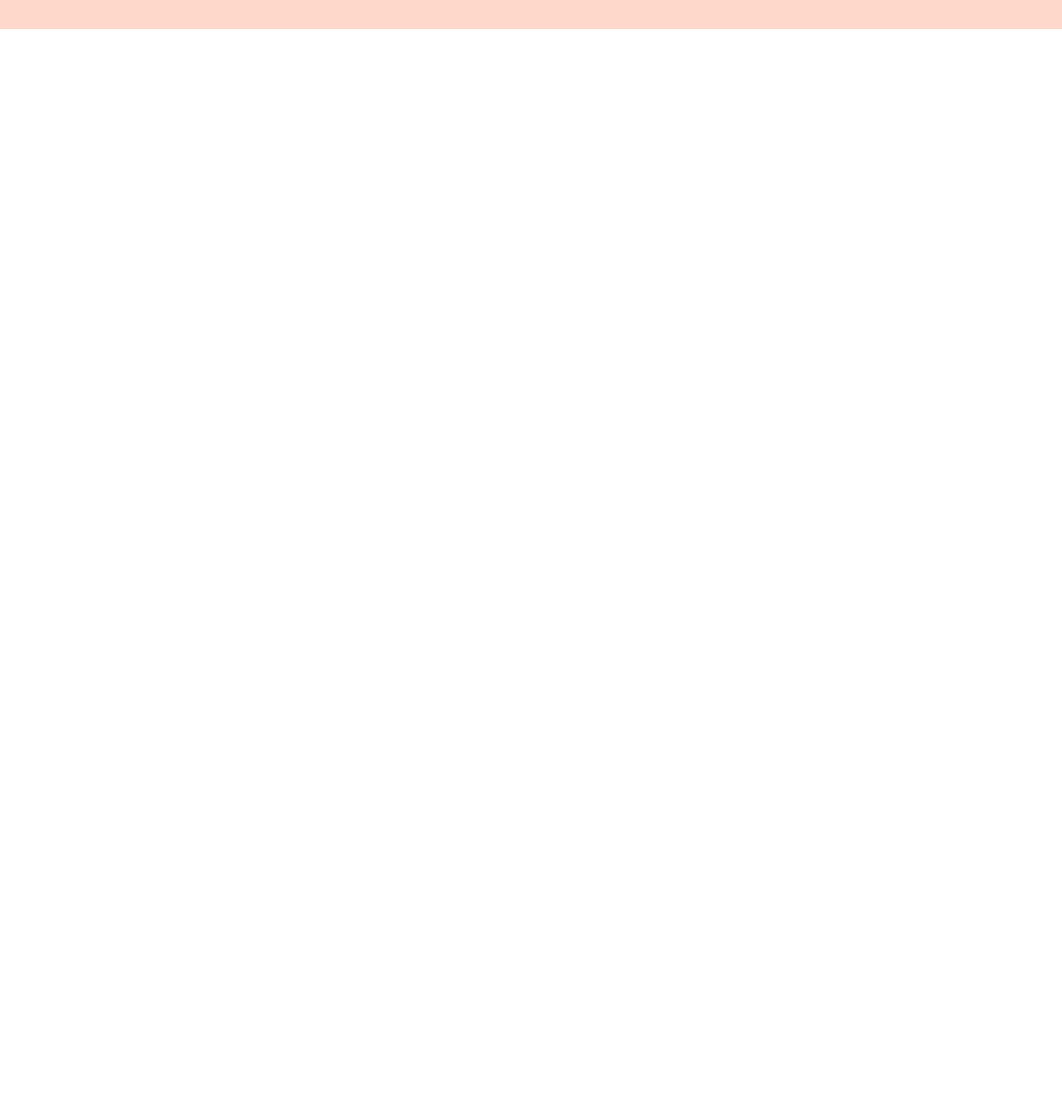
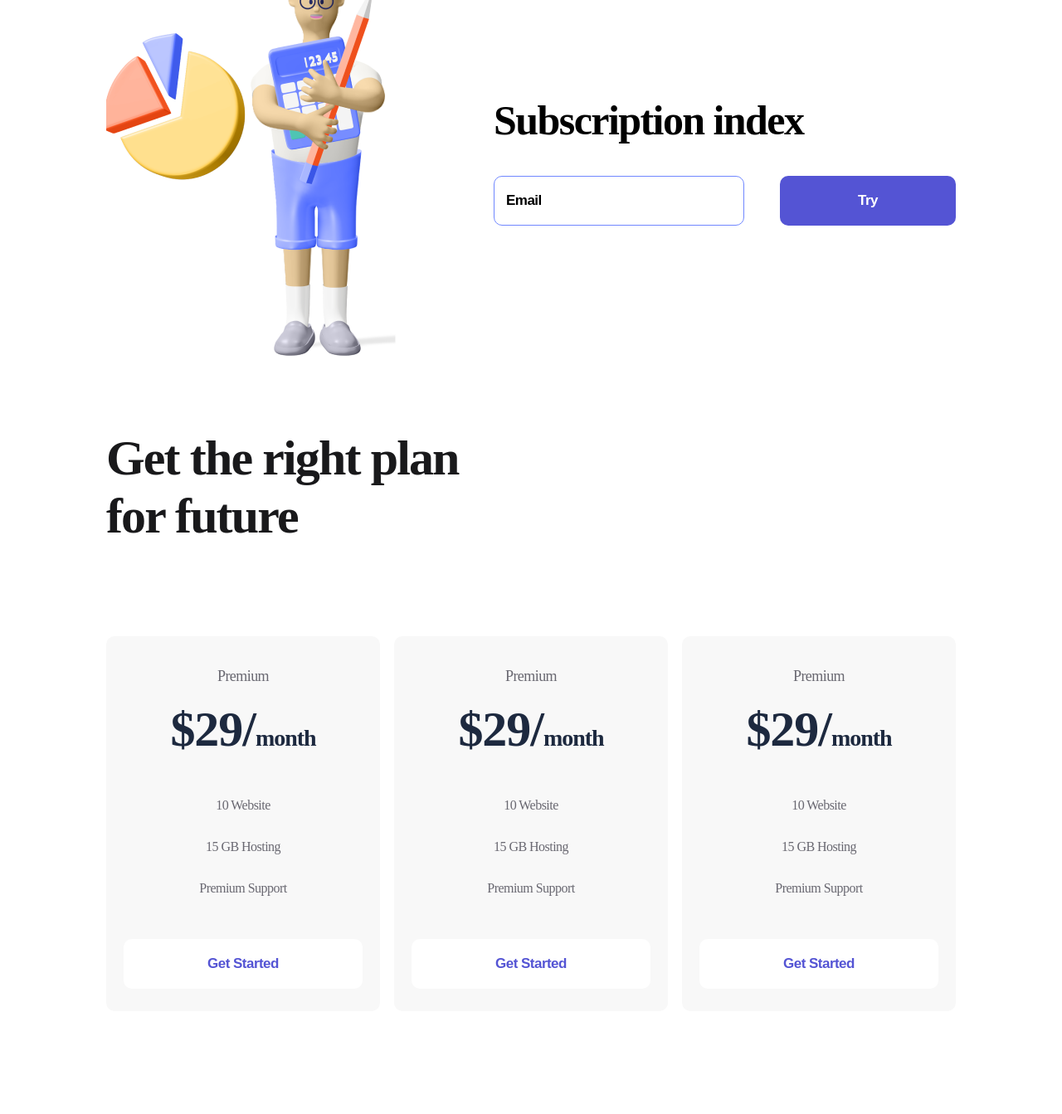
Before and after one commit to Valerka79/logotest, a plain HTML site: page index.html in a window 1280 px wide. Shown: the part 905-2248 px from the top of the page at 83% size. Before the commit the page ends 940 px from the top, so only its background shows below. Drawn offline with nearby package versions, Linux system fonts and the light colour scheme; a web font is replaced by a local one.

Commit message:
Add files via upload

```diff
--- a/index.html
+++ b/index.html
@@ -63,9 +63,98 @@
             </div>
         </div>
         <div>
-            <img src="./images/man1.png" alt="man1">
+            <img src="./images/Hero.png" alt="Hero">
         </div>
     </Section>
+    <section class="container subscribe">
+        <div>
+            <img src="./images/man1.png" alt="">
+        </div>
+        <div>
+            <h2 class="subscribe_text">
+                Subscription index
+            </h2>
+            <form>
+                <input class="input" type="email" placeholder="Email">
+                <button class="btn btn_violet">
+                    Try
+                </button>
+            </form>
+        </div>
+    </section>
+    <section class="container plan">
+        <h2 class="plan_text">
+            Get the right plan for future
+        </h2>
+        <div class="plan_flex">
+            <div class="item">
+                <p class="item_text">
+                    Premium
+                </p>
+                <h3 class="item_title">
+                    $29/<span>month</span>
+                </h3>
+                <ul>
+                    <li class="item_li">
+                        10 Website
+                    </li>
+                    <li class="item_li">
+                        15 GB Hosting
+                    </li>
+                    <li class="item_li">
+                        Premium Support
+                    </li>
+                </ul>
+                <button class="btn btn_item">
+                    Get Started
+                </button>
+            </div>
+            <div class="item">
+                <p class="item_text">
+                    Premium
+                </p>
+                <h3 class="item_title">
+                    $29/<span>month</span>
+                </h3>
+                <ul>
+                    <li class="item_li">
+                        10 Website
+                    </li>
+                    <li class="item_li">
+                        15 GB Hosting
+                    </li>
+                    <li class="item_li">
+                        Premium Support
+                    </li>
+                </ul>
+                <button class="btn btn_item">
+                    Get Started
+                </button>
+            </div>
+            <div class="item">
+                <p class="item_text">
+                    Premium
+                </p>
+                <h3 class="item_title">
+                    $29/<span>month</span>
+                </h3>
+                <ul>
+                    <li class="item_li">
+                        10 Website
+                    </li>
+                    <li class="item_li">
+                        15 GB Hosting
+                    </li>
+                    <li class="item_li">
+                        Premium Support
+                    </li>
+                </ul>
+                <button class="btn btn_item">
+                    Get Started
+                </button>
+            </div>
+        </div>
+    </section>
     <footer class="footer">
         <div class="container footer_flex">
             <div>
--- a/styles.css
+++ b/styles.css
@@ -18,7 +18,7 @@
     background: rgba(255, 113, 67, 0.27);
     padding: 38px 0px 48px;
 }
-.header_flex, .footer_flex, .about {
+.header_flex, .footer_flex, .about, .subscribe, .plan_flex {
     display: flex;
     justify-content: space-between;
     align-items: center;
@@ -71,17 +71,16 @@
     line-height: 77px;
     letter-spacing: -2.50105px;
     color: #19191B;
-    border: 1px solid #000000;
     max-width: 467px;
     margin-bottom: 30px;
     font-family: 'Edu NSW ACT Foundation';
 }
+
 .about_text{
     font-size: 20px;
     line-height: 30px;
     letter-spacing: -0.625263px;
     color: #696871;
-    border: 1px solid #000000;
     text-shadow: 0px 4px 4px rgba(0, 0, 0, 0.25);
     max-width: 464px;
     margin-bottom: 50px;
@@ -106,3 +105,100 @@
     transition: 400ms;
 
 }
+
+.subscribe{
+    margin-bottom: 85px;
+}
+
+.subscribe_text{
+    font-weight: 700;
+    font-size: 50px;
+    line-height: 57px;
+    letter-spacing: -1.56316px;
+    color: #000000;
+    margin-bottom: 38px;
+}
+
+.input{
+    width: 302px;
+    height: 60px;
+    border: 1px solid #7087FF;
+    border-radius: 10px;
+    box-sizing: border-box;
+    padding-left: 14px;
+    margin-right: 39px;
+}
+.input::placeholder, input{
+    font-weight: 700;
+    font-size: 17px;
+    line-height: 22px;
+    letter-spacing: -0.531474px;
+    color: #000000;
+}
+.input:focus{
+    outline: none;
+}
+.plan{
+    margin-bottom: 132px;
+}
+.plan_text{
+    font-weight: 700;
+    font-size: 60px;
+    line-height: 70px;
+    letter-spacing: -1.87579px;
+    color: #19191B;
+    max-width: 504px;
+    margin-bottom: 110px;
+}
+
+.item{
+    width: 330px;
+    background: #F8F8F8;
+    border-radius: 10px;
+    text-align: center;
+    padding: 34px 0px 27px;
+}
+.item:hover{
+    transition: 500ms;
+    background: #FF7143;
+    box-shadow: 0px 32px 34px rgba(255, 112, 59, 0.317827);
+}
+.item:hover .item_text, .item:hover .item_title, .item:hover .item_li{
+    color: white;
+    transition: 500ms;
+}
+.item_text{
+    font-weight: 400;
+    font-size: 18px;
+    line-height: 28px;
+    letter-spacing: -0.562737px;
+    color: #696871;
+}
+.item_title{
+    font-weight: 700;
+    font-size: 60px;
+    line-height: 56px;
+    letter-spacing: -1.03448px;
+    color: #1D293F;
+    margin: 22px 0px 28px;
+}
+.item_title span{
+    font-size: 28px;
+}
+.item_li{
+    list-style: none;
+    line-height: 50px;
+    letter-spacing: -0.531474px;
+    color: #696871;
+}
+.btn_item{
+    width: 288px;
+    background: white;
+    color: #5454D4;
+    margin-top: 36px;
+}
+.item:hover .btn_item{
+    color: white;
+    background: #9F3919;
+    transition: 500ms;
+}
```
Also changed, not shown: images/Hero.png (added).
